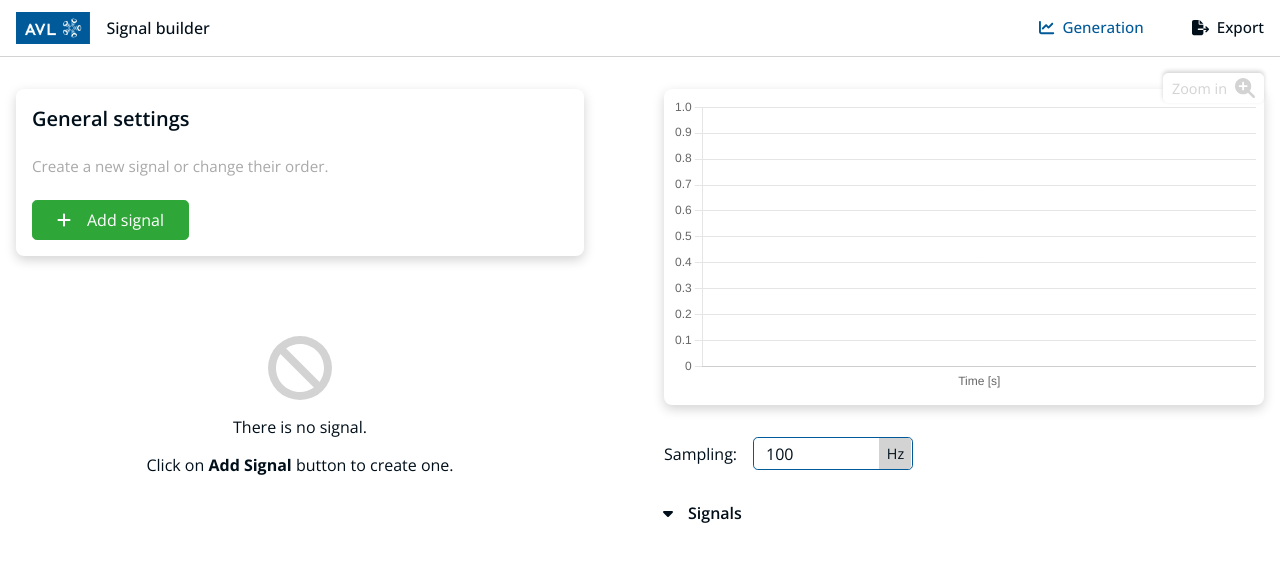
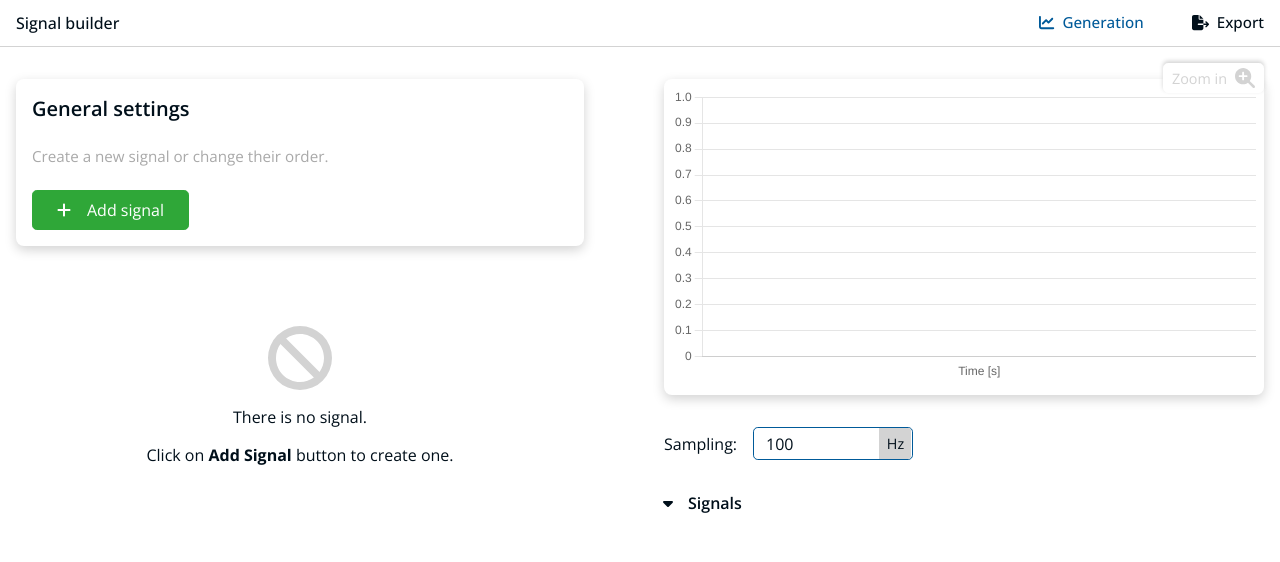
Before and after one commit to istvankurucz/signal-builder-frontend, a React (Vite) app: page /generation in a window 1280 px wide. Shown: the top 562 px of the page. Built offline with nearby package versions, Linux system fonts and the light colour scheme.

Commit message:
README updated.

```diff
--- a/index.html
+++ b/index.html
@@ -2,10 +2,8 @@
 <html lang="en">
 	<head>
 		<meta charset="UTF-8" />
-		<!-- <link rel="icon" type="image/svg+xml" href="/vite.svg" /> -->
-		<link rel="icon" type="image/ong" href="/avl.png" />
 		<meta name="viewport" content="width=device-width, initial-scale=1.0" />
-		<title>AVL Signal builder</title>
+		<title>Signal builder</title>
 	</head>
 	<body>
 		<div id="root"></div>
--- a/src/components/layout/Header/Header.jsx
+++ b/src/components/layout/Header/Header.jsx
@@ -8,11 +8,9 @@ import {
 	faFileImport,
 	faGear,
 } from "@fortawesome/free-solid-svg-icons";
-import logo from "../../../assets/images/avl.png";
 import Container from "../Container/Container";
 import Button from "../../ui/Button/Button";
 import "./Header.css";
-import Dropdown from "../../ui/Dropdown/Dropdown";
 
 function Header() {
 	const [showNav, setShowNav] = useState(false);
@@ -41,7 +39,6 @@ function Header() {
 		<header className="header">
 			<Container centered className="header__container">
 				<Link to="/" className="header__logo">
-					<img src={logo} alt="AVL" className="header__logo__img" />
 					<span className="header__logo__text">Signal builder</span>
 				</Link>
 
```
Also changed, not shown: src/assets/images/avl.png (deleted), 1 other file (tests, documents, lock files or other folders).
